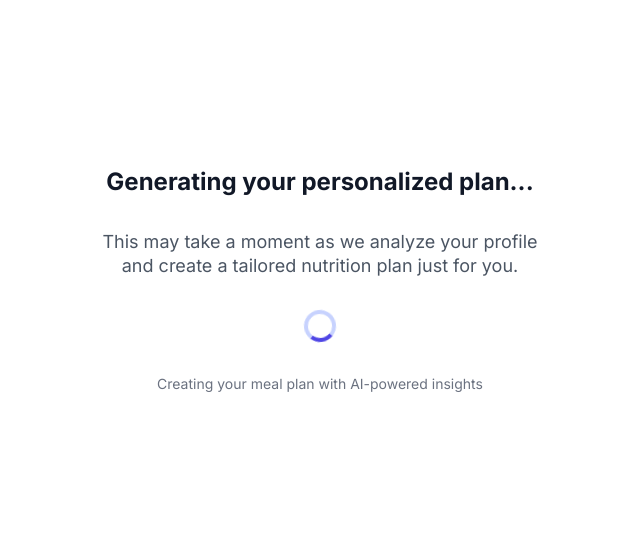
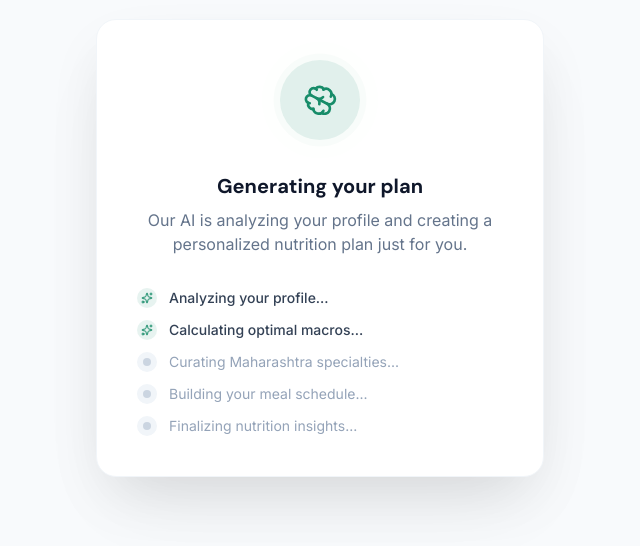
Before and after one commit to girishlade111/AI-Nutrition-App, a Next.js app: page /generating in a window 1280 px wide. Shown: the part 120-666 px from the top of the page, without its empty margins (320-960 px from the left). Built offline with nearby package versions, Linux system fonts and the light colour scheme.

Commit message:
Update onboarding and generating pages

```diff
--- a/app/generating/page.tsx
+++ b/app/generating/page.tsx
@@ -1,10 +1,20 @@
-'use client';
+"use client";
 
-import { useEffect } from 'react';
-import { useRouter } from 'next/navigation';
-import { useIntake } from '@/app/context/IntakeContext';
-import { generateAiPlan } from '@/app/services/aiPlan';
-import { generateAlgorithmicMealPlan } from '@/app/lib/nutrition';
+import { useEffect } from "react";
+import { useRouter } from "next/navigation";
+import { useIntake } from "@/app/context/IntakeContext";
+import { generateAiPlan } from "@/app/services/aiPlan";
+import { generateAlgorithmicMealPlan } from "@/app/lib/nutrition";
+import { motion } from "framer-motion";
+import { Brain, Sparkles, Zap } from "lucide-react";
+
+const loadingMessages = [
+  "Analyzing your profile...",
+  "Calculating optimal macros...",
+  "Curating Maharashtra specialties...",
+  "Building your meal schedule...",
+  "Finalizing nutrition insights...",
+];
 
 export default function GeneratingPage() {
   const { state, setAiPlan } = useIntake();
@@ -21,20 +31,20 @@ export default function GeneratingPage() {
         const aiPlan = await generateAiPlan(intakeData);
         if (!isCancelled) {
           setAiPlan(aiPlan);
-          router.push('/dashboard');
+          router.push("/dashboard");
         }
       } catch (error) {
-        console.error('Failed to generate AI plan:', error);
+        console.error("Failed to generate AI plan:", error);
         try {
           const algorithmicPlan = generateAlgorithmicMealPlan(intakeData);
           if (!isCancelled) {
             setAiPlan(algorithmicPlan);
-            router.push('/dashboard');
+            router.push("/dashboard");
           }
         } catch (fallbackError) {
-          console.error('Failed to generate fallback plan:', fallbackError);
+          console.error("Failed to generate fallback plan:", fallbackError);
           if (!isCancelled) {
-            router.push('/dashboard');
+            router.push("/dashboard");
           }
         }
       }
@@ -50,21 +60,97 @@ export default function GeneratingPage() {
   }, [intakeData, setAiPlan, router]);
 
   return (
-    <div className="flex min-h-screen flex-col items-center justify-center bg-white px-4 sm:px-6 lg:px-8">
-      <div className="w-full max-w-md space-y-8 text-center">
-        <h2 className="text-2xl font-bold text-gray-900">
-          Generating your personalized plan...
-        </h2>
-        <p className="text-lg leading-6 text-gray-600">
-          This may take a moment as we analyze your profile and create
-          a tailored nutrition plan just for you.
-        </p>
-        <div className="flex justify-center">
-          <div className="h-8 w-8 animate-spin rounded-full border-4 border-indigo-200 border-t-indigo-600"></div>
-        </div>
-        <p className="mt-4 text-sm text-gray-500">
-          Creating your meal plan with AI-powered insights
-        </p>
+    <div className="min-h-[calc(100vh-4rem)] flex items-center justify-center bg-slate-50 section-padding">
+      <div className="container-narrow max-w-md text-center">
+        <motion.div
+          initial={{ opacity: 0, scale: 0.9 }}
+          animate={{ opacity: 1, scale: 1 }}
+          transition={{ duration: 0.5, ease: [0.16, 1, 0.3, 1] }}
+          className="bg-white rounded-2xl border border-slate-100 shadow-soft-xl p-10"
+        >
+          {/* Animated Icon */}
+          <div className="relative w-20 h-20 mx-auto mb-8">
+            <motion.div
+              className="absolute inset-0 rounded-full bg-primary/10"
+              animate={{ scale: [1, 1.3, 1], opacity: [0.5, 0, 0.5] }}
+              transition={{ duration: 2, repeat: Infinity, ease: "easeInOut" }}
+            />
+            <motion.div
+              className="absolute inset-0 rounded-full bg-primary/20"
+              animate={{ scale: [1, 1.5, 1], opacity: [0.3, 0, 0.3] }}
+              transition={{ duration: 2, repeat: Infinity, ease: "easeInOut", delay: 0.3 }}
+            />
+            <div className="relative w-20 h-20 rounded-full bg-primary/10 flex items-center justify-center">
+              <motion.div
+                animate={{ rotate: 360 }}
+                transition={{ duration: 3, repeat: Infinity, ease: "linear" }}
+              >
+                <Brain className="w-8 h-8 text-primary" />
+              </motion.div>
+            </div>
+          </div>
+
+          <motion.h2
+            initial={{ opacity: 0, y: 10 }}
+            animate={{ opacity: 1, y: 0 }}
+            transition={{ delay: 0.2 }}
+            className="font-display text-xl font-bold text-slate-900 mb-2"
+          >
+            Generating your plan
+          </motion.h2>
+
+          <motion.p
+            initial={{ opacity: 0 }}
+            animate={{ opacity: 1 }}
+            transition={{ delay: 0.3 }}
+            className="text-slate-500 mb-8"
+          >
+            Our AI is analyzing your profile and creating a personalized
+            nutrition plan just for you.
+          </motion.p>
+
+          {/* Progress Steps */}
+          <div className="space-y-3">
+            {loadingMessages.map((message, i) => (
+              <motion.div
+                key={message}
+                initial={{ opacity: 0, x: -10 }}
+                animate={{
+                  opacity: 1,
+                  x: 0,
+                  transition: { delay: i * 0.4 + 0.5 },
+                }}
+                className="flex items-center gap-3 text-sm"
+              >
+                <motion.div
+                  initial={{ scale: 0 }}
+                  animate={{
+                    scale: 1,
+                    transition: { delay: i * 0.4 + 0.6, type: "spring" },
+                  }}
+                  className="flex-shrink-0"
+                >
+                  {i < 2 ? (
+                    <div className="w-5 h-5 rounded-full bg-primary/10 text-primary flex items-center justify-center">
+                      <Sparkles className="w-3 h-3" />
+                    </div>
+                  ) : (
+                    <div className="w-5 h-5 rounded-full bg-slate-100 flex items-center justify-center">
+                      <div className="w-2 h-2 rounded-full bg-slate-300" />
+                    </div>
+                  )}
+                </motion.div>
+                <span
+                  className={
+                    i < 2 ? "text-slate-700 font-medium" : "text-slate-400"
+                  }
+                >
+                  {message}
+                </span>
+              </motion.div>
+            ))}
+          </div>
+        </motion.div>
       </div>
     </div>
   );
--- a/app/onboarding/page.tsx
+++ b/app/onboarding/page.tsx
@@ -16,6 +16,7 @@ import {
   Salad,
   AlertCircle,
   Check,
+  Sparkles,
 } from "lucide-react";
 
 const allergiesList = [
```
